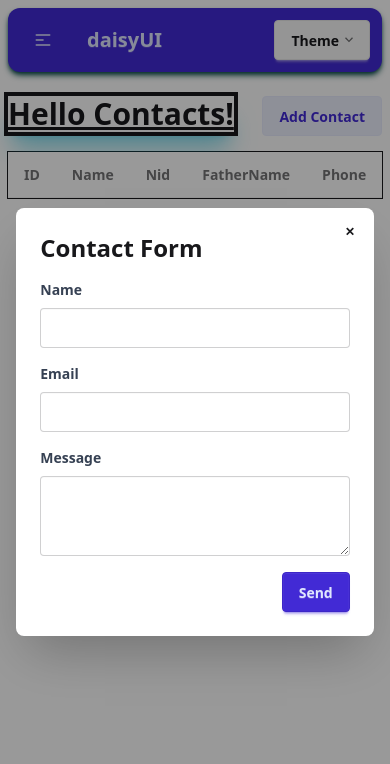
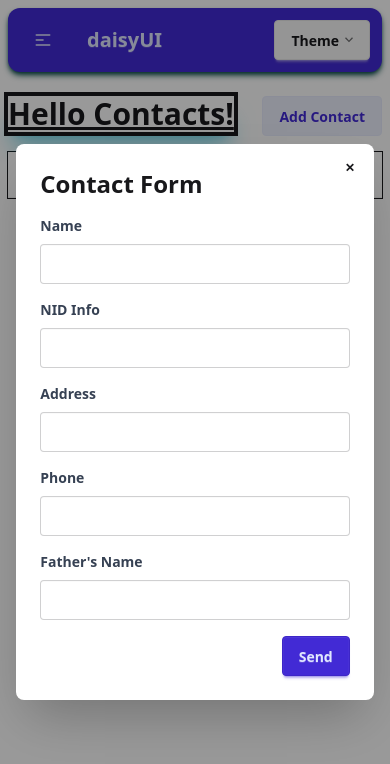
Before and after one commit to imtiazShakil/TheGoodDebt, a React (Vite) app in the folder frontend/: page / in a window 390 px wide. Both pictures are taken after a click on the button "Add Contact". Shown: the top 764 px of the page. Built offline with nearby package versions, Linux system fonts and the light colour scheme.

Commit message:
refactor contact form to include additional fields: NID info, address, phone, and father's name

```diff
--- a/frontend/src/ContactForm.tsx
+++ b/frontend/src/ContactForm.tsx
@@ -7,18 +7,22 @@ interface ContactFormProps {
 
 const ContactForm = ({ onSubmit }: ContactFormProps) => {
   const [name, setName] = useState("");
-  const [email, setEmail] = useState("");
-  const [message, setMessage] = useState("");
+  const [nidInfo, setNidInfo] = useState("");
+  const [address, setAddress] = useState("");
+  const [phone, setPhone] = useState("");
+  const [fatherName, setFatherName] = useState("");
 
   const handleSubmit = (e: React.FormEvent) => {
     e.preventDefault();
     // Handle form submission logic here
-    const contact: ContactDetails = {} as ContactDetails;
-    contact.name = name;
-    contact.nidInfo = email;
-    contact.address = message;
-    contact.phone = "1234567890";
-    contact.fatherName = "John Doe Sr.";
+    // Handle form submission logic here
+    const contact: ContactDetails = {
+      name,
+      nidInfo,
+      address,
+      phone,
+      fatherName,
+    } as ContactDetails;
 
     onSubmit(contact);
     resetForm();
@@ -26,8 +30,10 @@ const ContactForm = ({ onSubmit }: ContactFormProps) => {
 
   const resetForm = () => {
     setName("");
-    setEmail("");
-    setMessage("");
+    setNidInfo("");
+    setAddress("");
+    setPhone("");
+    setFatherName("");
   };
 
   return (
@@ -51,15 +57,15 @@ const ContactForm = ({ onSubmit }: ContactFormProps) => {
       <div className="mb-4">
         <label
           className="block text-gray-700 text-sm font-bold mb-2"
-          htmlFor="email"
+          htmlFor="nidInfo"
         >
-          Email
+          NID Info
         </label>
         <input
-          type="email"
-          id="email"
-          value={email}
-          onChange={(e) => setEmail(e.target.value)}
+          type="text"
+          id="nidInfo"
+          value={nidInfo}
+          onChange={(e) => setNidInfo(e.target.value)}
           className="input input-bordered w-full"
           required
         />
@@ -67,15 +73,48 @@ const ContactForm = ({ onSubmit }: ContactFormProps) => {
       <div className="mb-4">
         <label
           className="block text-gray-700 text-sm font-bold mb-2"
-          htmlFor="message"
+          htmlFor="address"
         >
-          Message
+          Address
         </label>
-        <textarea
-          id="message"
-          value={message}
-          onChange={(e) => setMessage(e.target.value)}
-          className="textarea textarea-bordered w-full"
+        <input
+          type="text"
+          id="address"
+          value={address}
+          onChange={(e) => setAddress(e.target.value)}
+          className="input input-bordered w-full"
+          required
+        />
+      </div>
+      <div className="mb-4">
+        <label
+          className="block text-gray-700 text-sm font-bold mb-2"
+          htmlFor="phone"
+        >
+          Phone
+        </label>
+        <input
+          type="text"
+          id="phone"
+          value={phone}
+          onChange={(e) => setPhone(e.target.value)}
+          className="input input-bordered w-full"
+          required
+        />
+      </div>
+      <div className="mb-4">
+        <label
+          className="block text-gray-700 text-sm font-bold mb-2"
+          htmlFor="fatherName"
+        >
+          Father&apos;s Name
+        </label>
+        <input
+          type="text"
+          id="fatherName"
+          value={fatherName}
+          onChange={(e) => setFatherName(e.target.value)}
+          className="input input-bordered w-full"
           required
         />
       </div>
```
